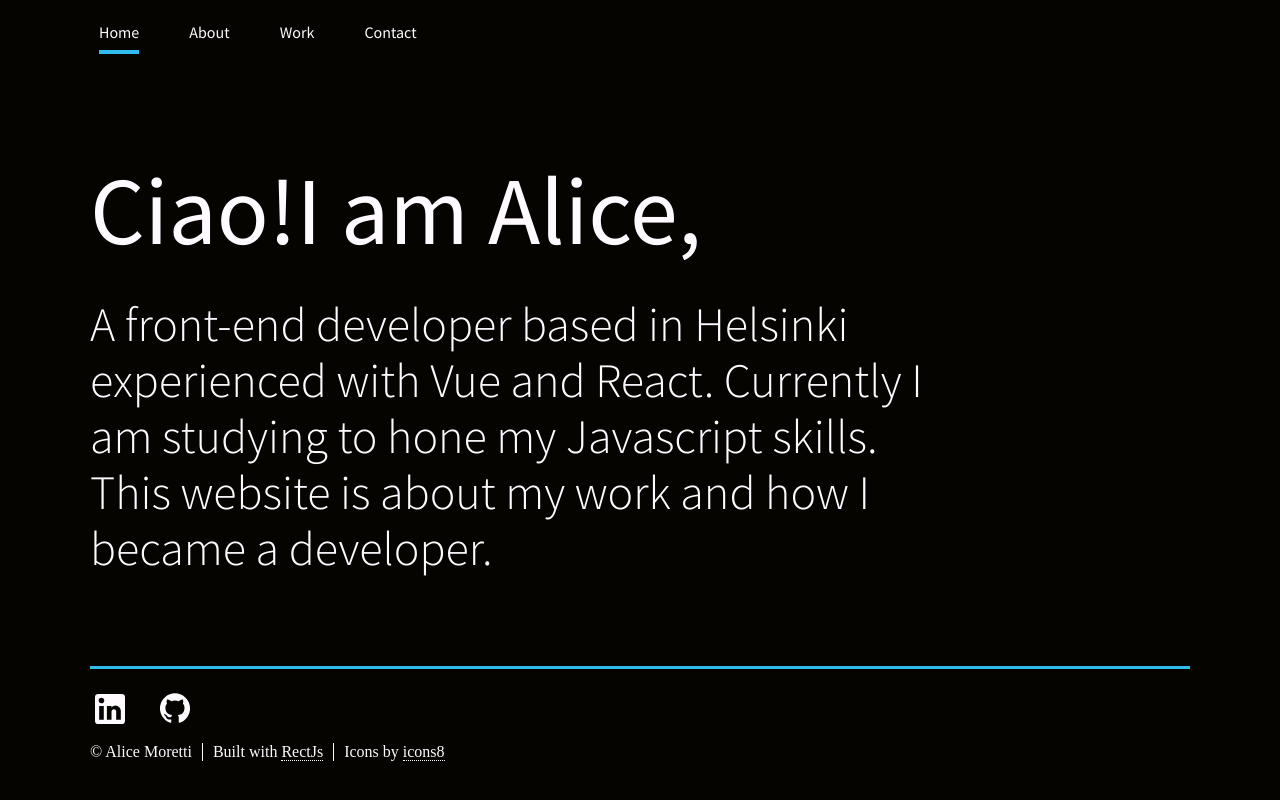
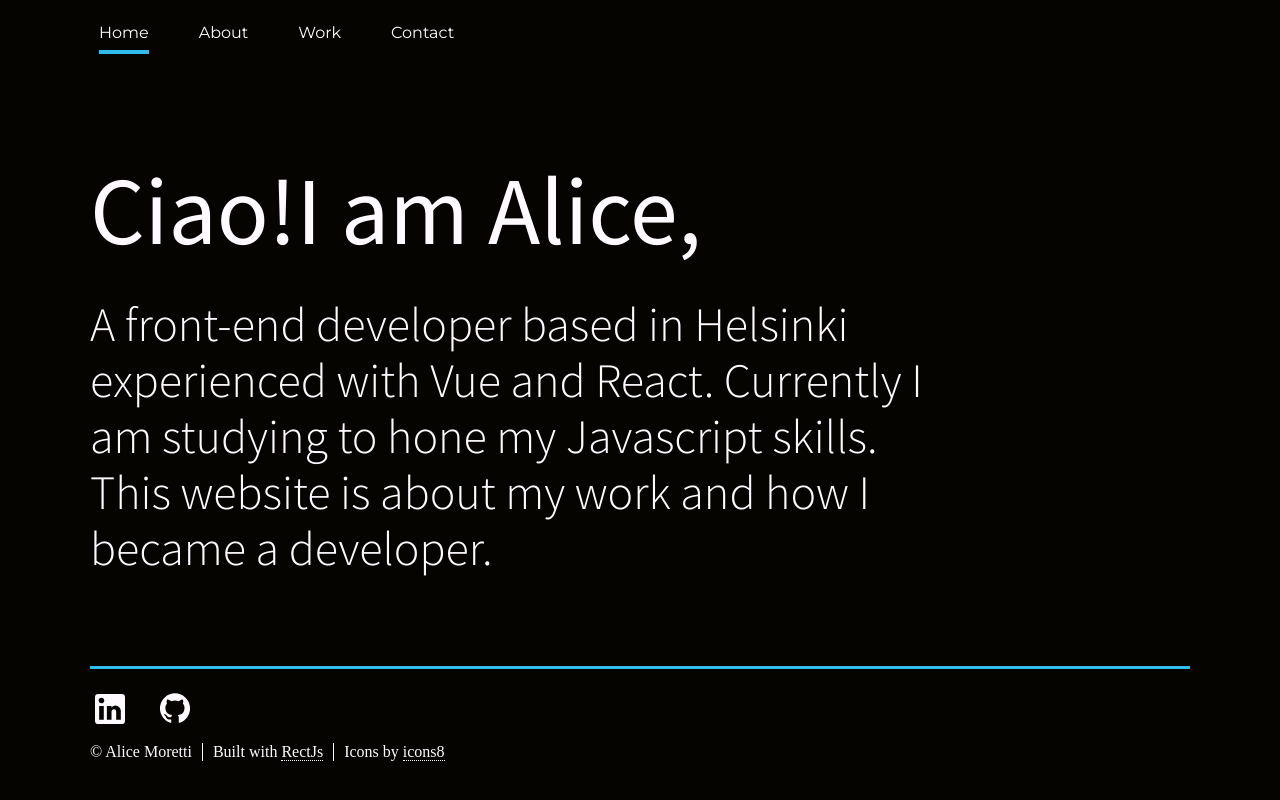
Before and after one commit to Alicino88/portfolio-website, a React (Create React App) app: page / in a window 1280 px wide. Built offline with nearby package versions, Linux system fonts and the light colour scheme.

Commit message:
Styling Navbar component

```diff
--- a/src/Navbar.js
+++ b/src/Navbar.js
@@ -18,6 +18,7 @@ const useStyles = makeStyles({
     margin: "25px",
     textDecoration: "None",
     color: "#FFFAFF",
+    fontFamily: "Montserrat",
     "&:hover": {
       borderBottom: "4px solid #30BCED",
       paddingBottom: "8px",
```
